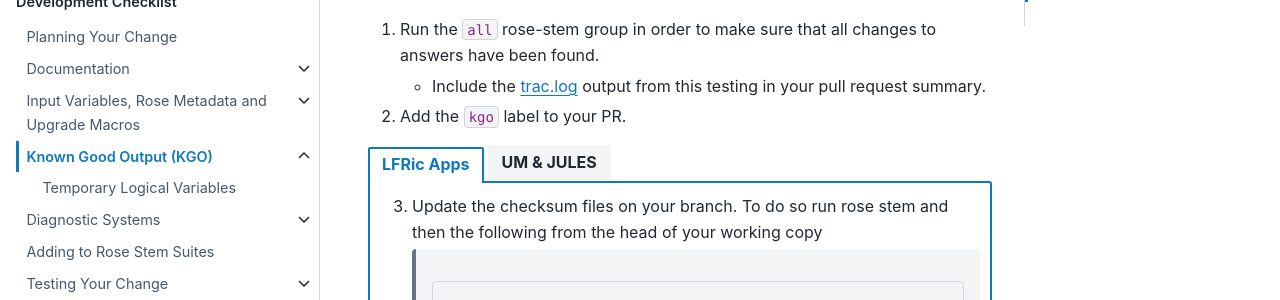
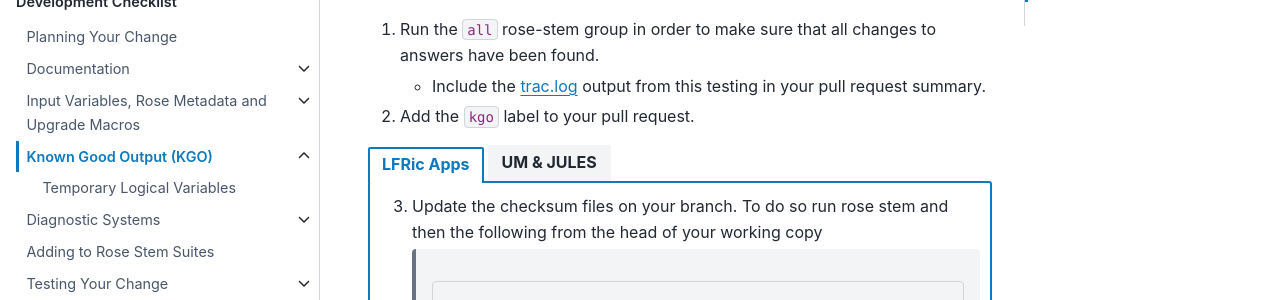
Before and after one commit to MetOffice/simulation-systems, a Sphinx documentation site: the page built from source/Development/kgo.rst, in a window 1280 px wide and 900 px high, scrolled down 633 px. Shown: the part 154-454 px from the top of the window. Built offline with Sphinx 7.4.7 and the PyData theme 0.15.4, drawn with Linux system fonts in a browser that asks for light colours.

Commit message:
Apply suggestion from @jennyhickson
Co-authored-by: Jenny Hickson <61183013+jennyhickson@users.noreply.github.com>

```diff
--- a/source/Development/kgo.rst
+++ b/source/Development/kgo.rst
@@ -34,7 +34,7 @@ changes onto the trunk. When preparing your change for review:
    * Include the :ref:`trac.log <traclog>` output from this testing in your
      pull request summary.
 
-2. Add the ``kgo`` label to your PR.
+2. Add the ``kgo`` label to your pull request.
 
 .. tab-set::
 
```
